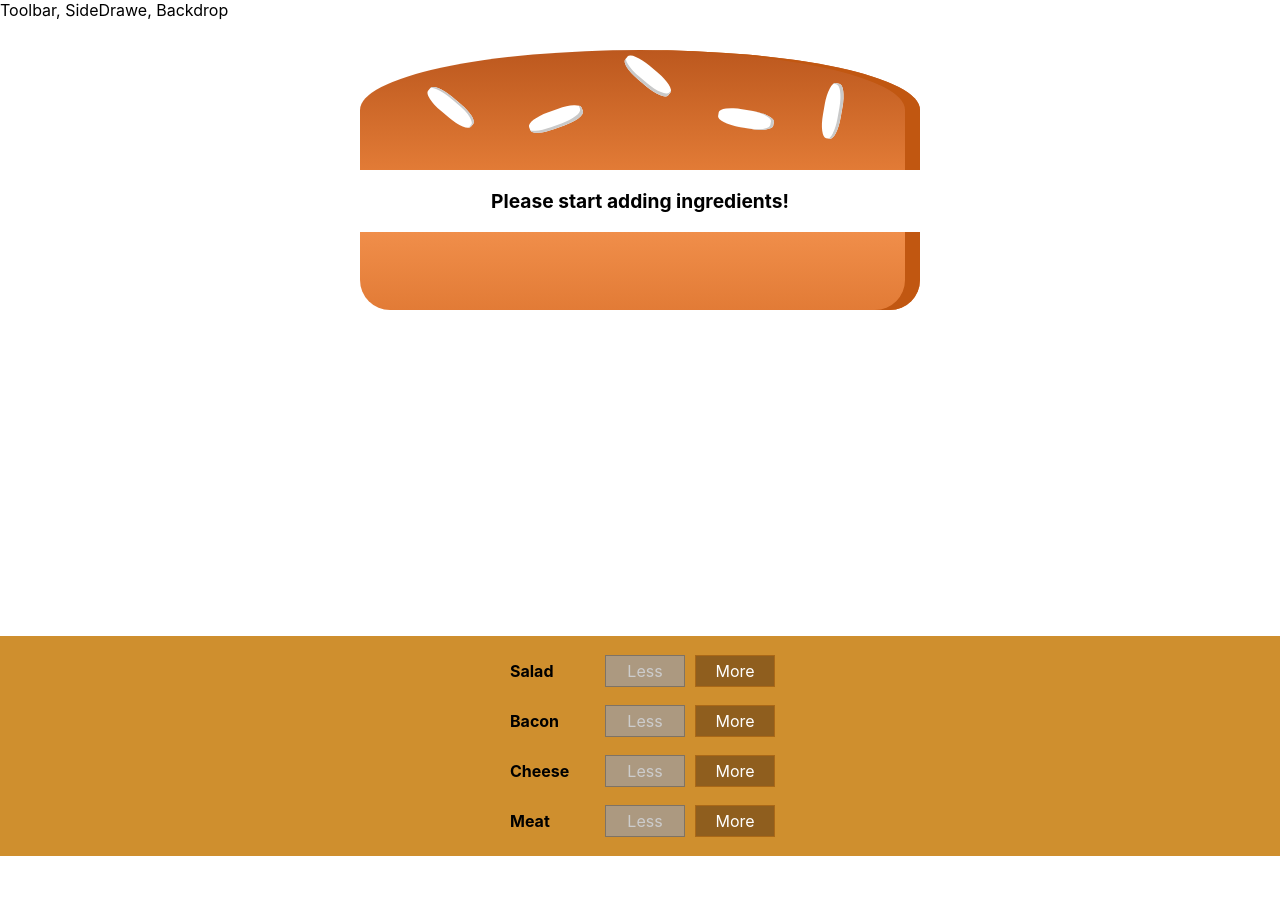
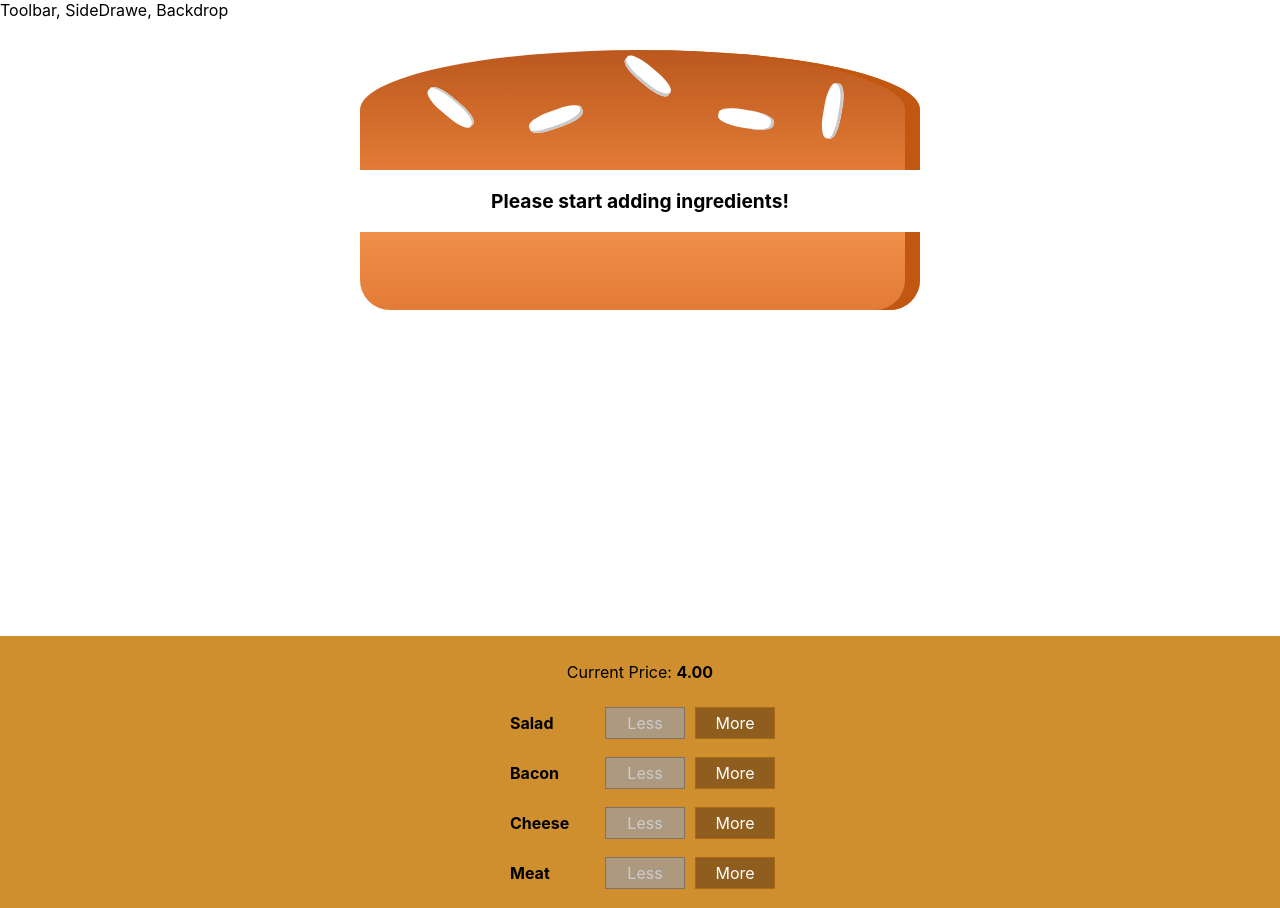
Before and after one commit to dlipinski/burger-builder, a React (Create React App) app: page / in a window 1280 px wide. Before the commit the page ends 856 px from the top, so only its background shows below. Built offline with nearby package versions, Linux system fonts and the light colour scheme.

Commit message:
135. Displaying and Updating the Burger Price

```diff
--- a/src/components/Burger/BuildControls/BuildControls.js
+++ b/src/components/Burger/BuildControls/BuildControls.js
@@ -12,6 +12,7 @@
 
 const buildControls = (props) => (
 	<div className={classes.BuildControls}>
+    <p>Current Price: <strong>{props.price.toFixed(2)}</strong></p>
 		{controls.map((ctrl) => (
 			<BuildControl key={ctrl.label} label={ctrl.label} added={() => props.ingredientAdded(ctrl.type)} removed={() => props.ingredientRemoved(ctrl.type)} disabled={props.disabled[ctrl.type]}/>
 		))}
--- a/src/containers/BurgerBuilder/BurgerBuilder.js
+++ b/src/containers/BurgerBuilder/BurgerBuilder.js
@@ -60,7 +60,7 @@
 		return (
 			<React.Fragment>
 				<Burger ingredients={this.state.ingredients} />
-				<BuildControls ingredientAdded={this.addIngredientHangler} ingredientRemoved={this.removeIngredientHandler} disabled={disabledInfo}/>
+				<BuildControls ingredientAdded={this.addIngredientHangler} ingredientRemoved={this.removeIngredientHandler} disabled={disabledInfo} price={this.state.totalPrice}/>
 			</React.Fragment>
 		);
 	}
```
